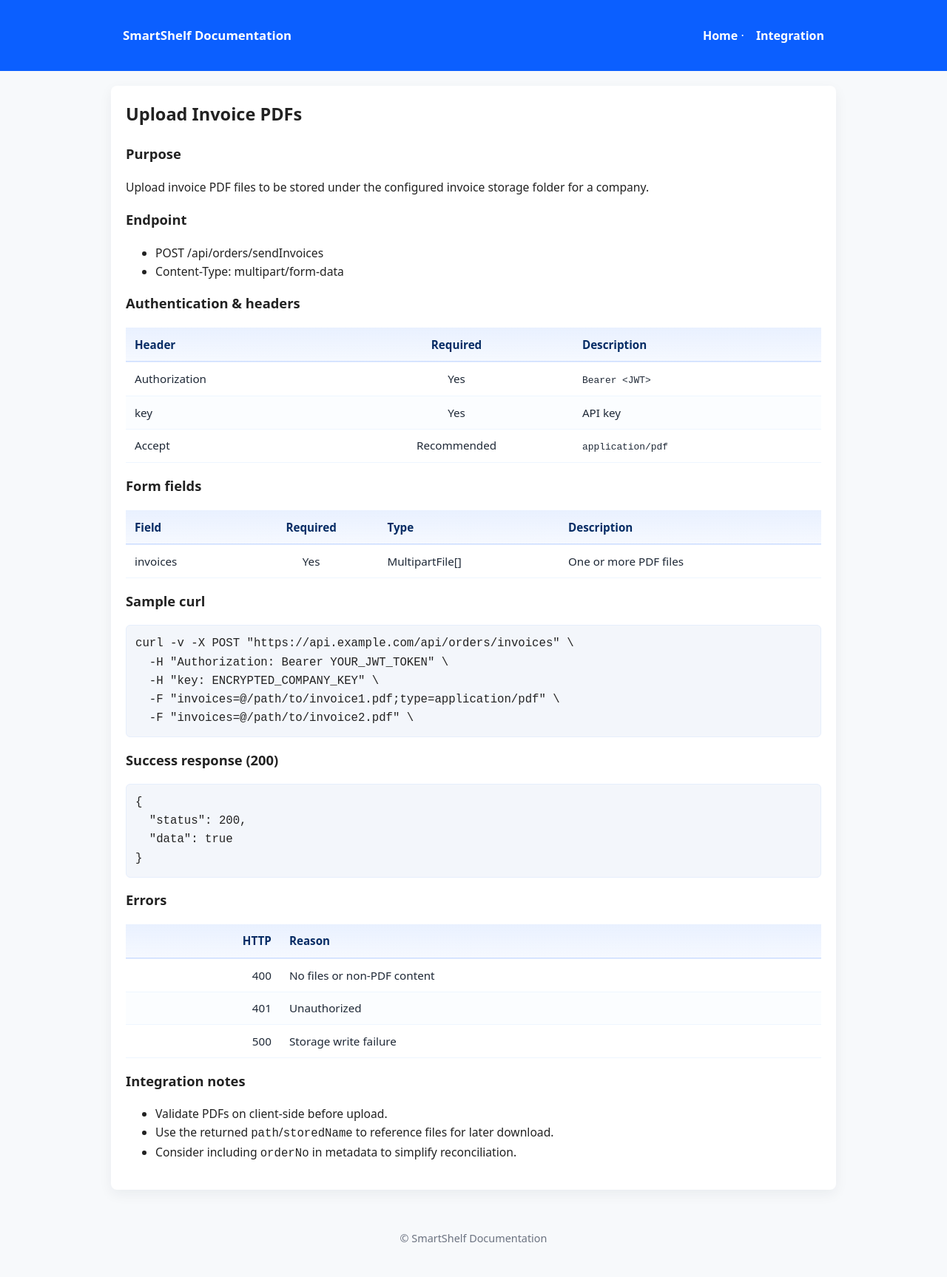
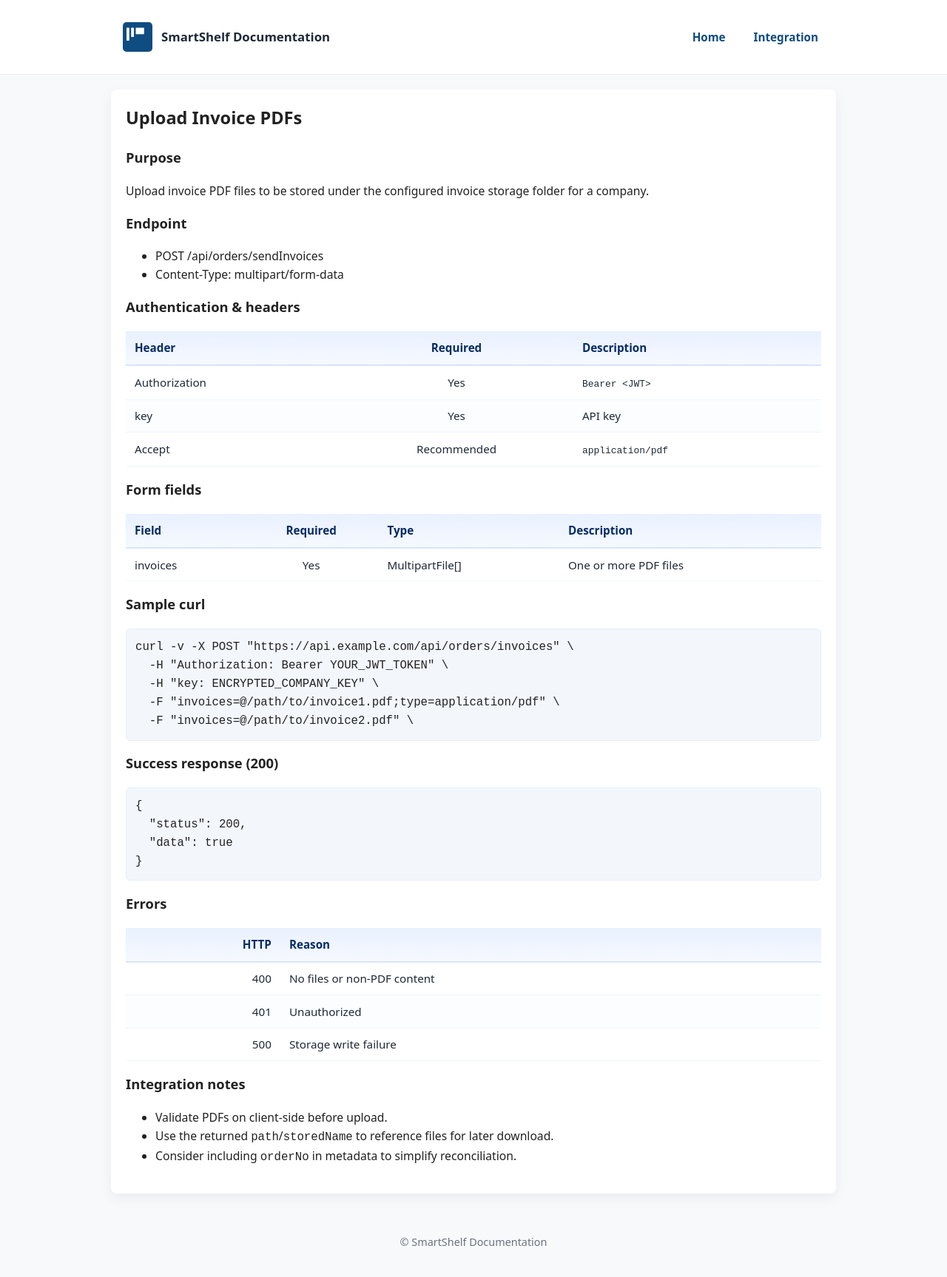
Before and after one commit to compsoftservices2018/publicdocs, a Jekyll site: the page built from integration/upload-invoices.md, in a window 1280 px wide. Shown: the whole page at 74% size. Built offline with Jekyll 4.4.1, drawn with Linux system fonts in a browser that asks for light colours.

Commit message:
04/01/2026

```diff
--- a/_layouts/default.html
+++ b/_layouts/default.html
@@ -6,18 +6,51 @@
     <title>{% if page.title and page.title != site.title %}{{ page.title }} — {{ site.title }}{% else %}{{ site.title }}{% endif %}</title>
     <meta name="description" content="{{ page.description | default: site.description }}">
     <link rel="stylesheet" href="{{ '/assets/css/main.css' | relative_url }}">
+
+    <!-- compact professional header styles -->
+    <style>
+      .site-header{background:#ffffff;border-bottom:1px solid #ececec;padding:10px 0}
+      .site-header .container{display:flex;align-items:center;justify-content:space-between;gap:16px}
+      .brand{display:flex;align-items:center;gap:12px}
+      .site-logo{height:40px;width:auto;display:block}
+      .brand .title{font-weight:700;font-size:1.05rem;color:#1f2937}
+      .brand .tagline{display:block;font-size:0.85rem;color:#6b7280}
+      .main-nav{display:flex;align-items:center;gap:10px;font-size:0.95rem}
+      .main-nav a{color:#0f4c81;text-decoration:none;padding:6px 8px;border-radius:4px}
+      .main-nav a:hover{background:#f3f7fb}
+      @media (max-width:720px){.site-logo{height:34px}.main-nav{font-size:0.9rem}}
+    </style>
   </head>
   <body>
 
-    <header class="site-header">
+    <!-- updated professional header with logo + tagline -->
+    <header class="site-header" role="banner">
       <div class="container">
         <div class="brand">
-          <a href="{{ '/' | relative_url }}">{{ site.title }}</a>
-          <span class="tagline">{{ site.description }}</span>
+          <!-- prefer a configured site.logo, fallback to an inline SVG -->
+          {% if site.logo %}
+            <img src="{{ site.logo | relative_url }}" alt="{{ site.title }} logo" class="site-logo" />
+          {% else %}
+            <!-- simple neutral SVG logo as fallback -->
+            <svg class="site-logo" viewBox="0 0 64 64" xmlns="http://www.w3.org/2000/svg" aria-hidden="true">
+              <rect width="64" height="64" rx="8" fill="#0f4c81"></rect>
+              <g fill="#ffffff" transform="translate(8,12)">
+                <rect x="0" y="0" width="6" height="28" rx="1"></rect>
+                <rect x="10" y="0" width="6" height="20" rx="1"></rect>
+                <rect x="20" y="0" width="18" height="14" rx="1"></rect>
+              </g>
+            </svg>
+          {% endif %}
+
+          <div>
+            <a class="title" href="{{ '/' | relative_url }}">{{ site.title }}</a>
+            <span class="tagline">{{ site.description }}</span>
+          </div>
         </div>
+
         <nav class="main-nav" aria-label="Main navigation">
           {% for item in site.nav_links %}
-            <a href="{{ item.url | relative_url }}">{{ item.title }}</a>{% unless forloop.last %} · {% endunless %}
+            <a href="{{ item.url | relative_url }}">{{ item.title }}</a>{% unless forloop.last %} {% endunless %}
           {% endfor %}
         </nav>
       </div>
```
